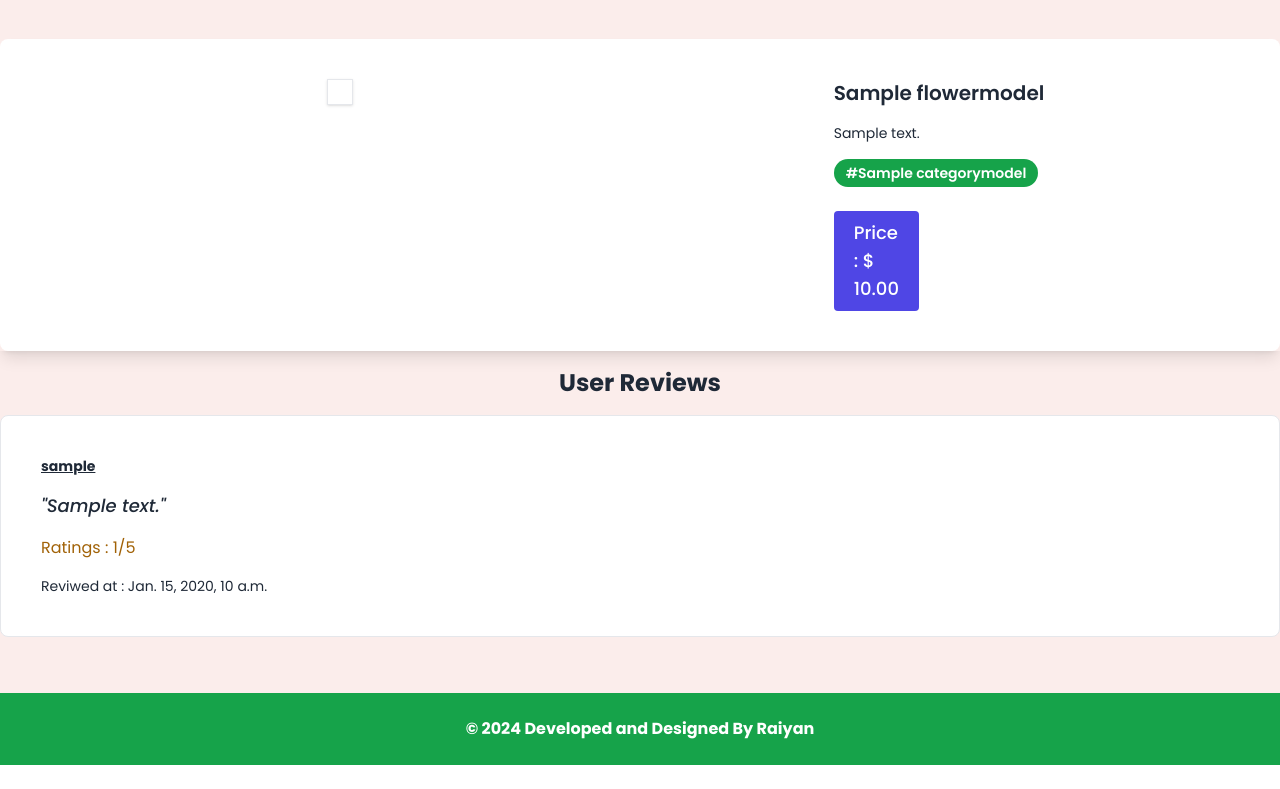
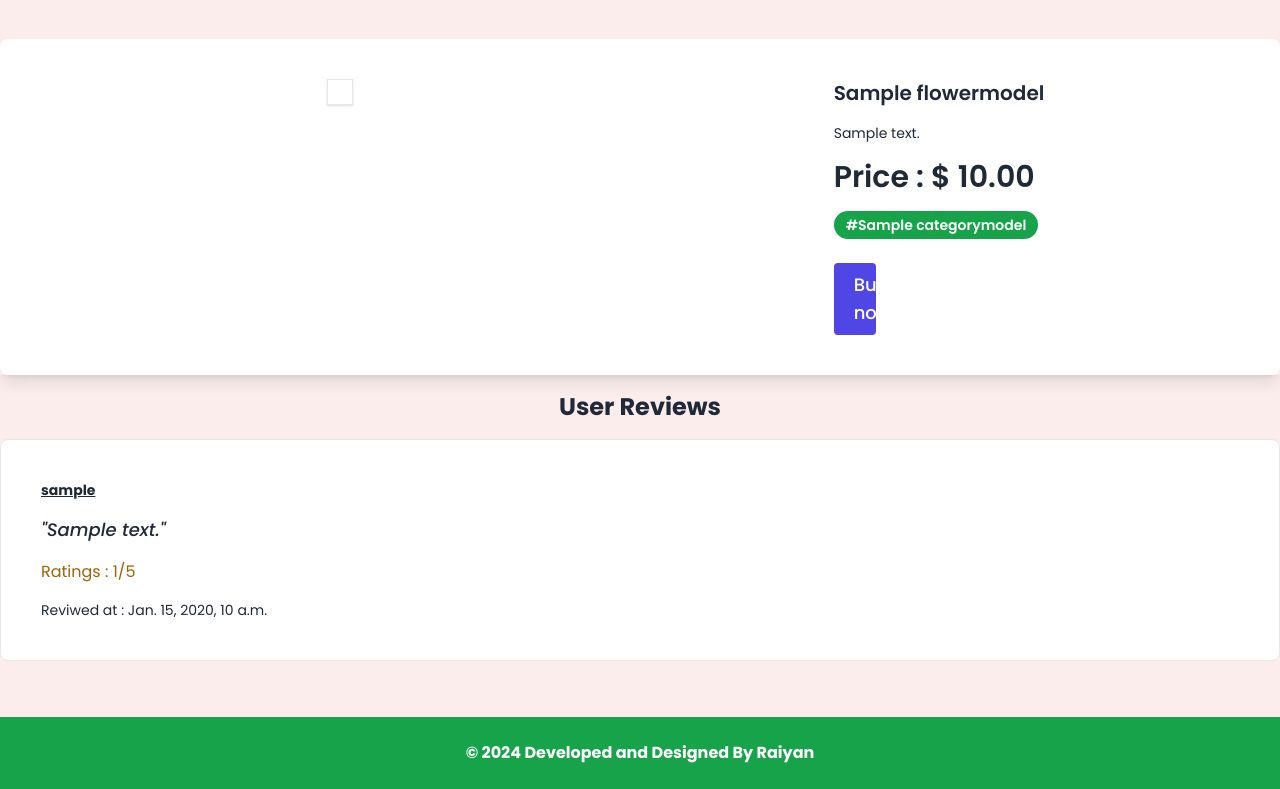
Before and after one commit to coderboy-raiyan/proflower, a Django app: page /flowers/book/1 in a window 1280 px wide. Shown: the part 161-950 px from the top of the page. Before the commit the page ends 926 px from the top, so only its background shows below. Run offline with Django 5.2, Linux system fonts and the light colour scheme; a user stored in the database is signed in; tables that the repository leaves empty hold one stand-in row (values such as "Sample post"); some libraries are stand-ins or nearby versions; grey boxes are pictures that could not be loaded.

Commit message:
functionalities done

```diff
--- a/flowers/templates/books/book_details.html
+++ b/flowers/templates/books/book_details.html
@@ -14,13 +14,14 @@
                     <p class="text-sm">
                         {{flower.description}}
                     </p>
+                    <p class="text-3xl font-semibold">Price : $ {{flower.borrowing_price|intcomma }}</p>
                     <div class="">
                         {% for category in flower.categories.all %}
                             <span class="inline-block bg-green-600 rounded-full px-3 py-1 text-sm font-semibold text-white mr-2 mb-2 ">#{{ category.name }}</span>
                         {% endfor %}
                     </div>
                    {% if request.user.is_authenticated  %}
-                   <a role="button" href="{%url 'borrow' flower.id%}" class="text-lg block hover:bg-indigo-800 font-bold bg-indigo-600 py-2 px-5 text-white font-medium rounded lg:w-2/5">Price : $ {{flower.borrowing_price|intcomma }}</a>
+                   <a role="button" href="{%url 'borrow' flower.id%}" class="text-lg block hover:bg-indigo-800 font-bold bg-indigo-600 py-2 px-5 text-white font-medium rounded w-[20%]">Buy now </a>
                    {% endif %}
                 </div>
             </div>
--- a/transactions/views.py
+++ b/transactions/views.py
@@ -65,7 +65,7 @@ class DepositView(TransactionViewMixin):
 
 class BorrowView(TransactionViewMixin):
     form_class = BorrowForm
-    title = "Borrow flower"
+    title = "Buy flower"
 
     def get_initial(self):
         id = self.kwargs['id']
```
